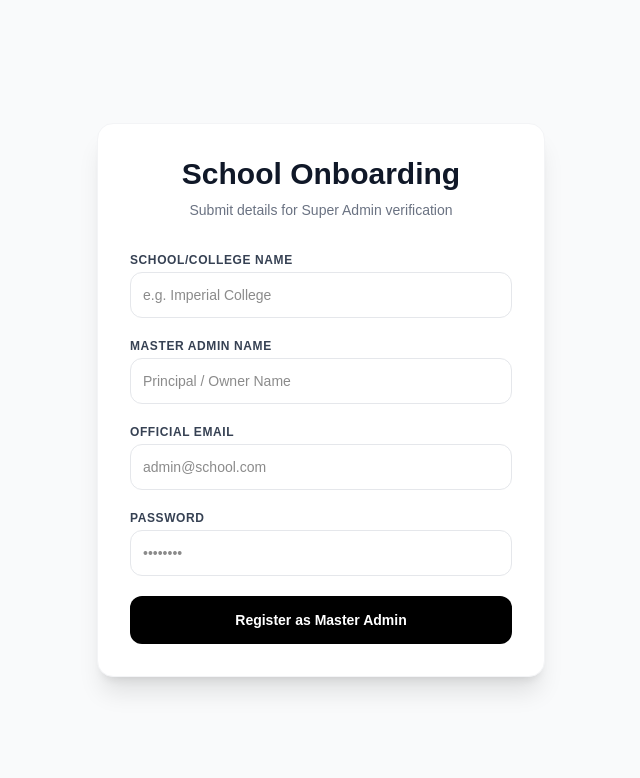
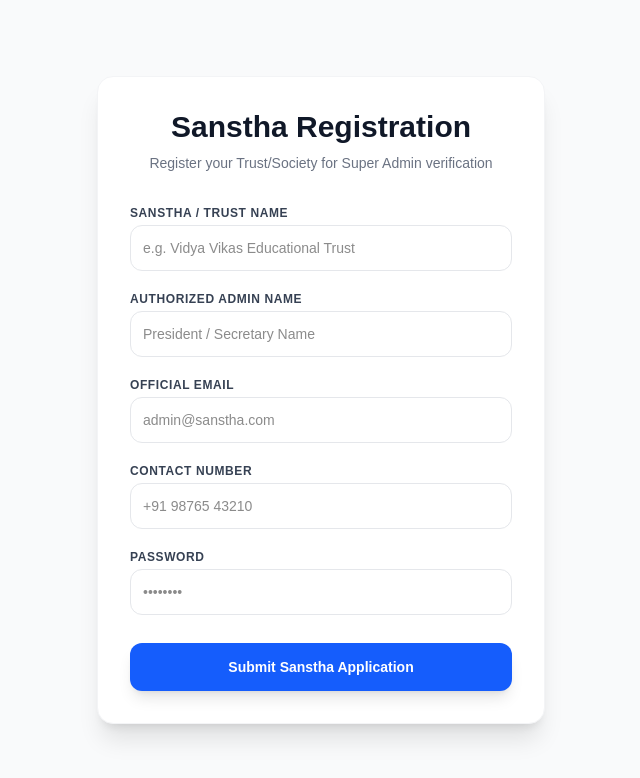
Before and after one commit to makeerp2026-gif/MAKE-ERP, a Next.js app: page /onboarding in a window 1280 px wide. Shown: the top 778 px of the page, without its empty margins (319-959 px from the left). Built offline with nearby package versions, Linux system fonts and the light colour scheme.

Commit message:
onboaring new super ad in dashboard

```diff
--- a/src/actions/auth.ts
+++ b/src/actions/auth.ts
@@ -107,23 +107,30 @@ export async function loginUser(formData: FormData) {
 }
 
 // ==========================================
-// 2. REGISTRATION FUNCTION (Onboarding)
+// // ==========================================
+// 2. REGISTRATION FUNCTION (Sanstha Onboarding)
 // ==========================================
 export async function registerSchool(formData: FormData) {
   const supabase = await createClient()
 
   const email = formData.get('email') as string
   const password = formData.get('password') as string
-  const schoolName = formData.get('schoolName') as string
+
+  // 🚀 Naye Form Fields Yahan Get Kiye
+  const sansthaName = formData.get('sansthaName') as string
   const adminName = formData.get('adminName') as string
+  const phone = formData.get('phone') as string
 
   const { data, error } = await supabase.auth.signUp({
     email,
     password,
     options: {
       data: {
-        school_name: schoolName,
+        sanstha_name: sansthaName, // school_name hata kar sanstha_name kar diya
         full_name: adminName,
+        phone: phone,              // Phone number add ho gaya
+        role: 'MASTER_ADMIN',      // 👈 Auto role assign
+        status: 'pending'          // 👈 Auto status assign
       }
     }
   })
@@ -133,6 +140,7 @@ export async function registerSchool(formData: FormData) {
     redirect(`/onboarding?error=${encodeURIComponent(error.message)}`)
   }
 
+  // 📧 OTP verification wale page par bhej rahe hain (Ekdum Premium Flow!)
   redirect('/verify-otp')
 }
 
--- a/src/app/(auth)/onboarding/page.tsx
+++ b/src/app/(auth)/onboarding/page.tsx
@@ -1,36 +1,81 @@
-import { registerSchool } from '@/actions/auth' // @/actions lagane se path ka error kabhi nahi aayega
+import { registerSchool } from '@/actions/auth' // Action ka naam aap chaho toh registerSanstha kar sakte ho baad mein
 
-export default function OnboardingPage() {
+export default function SansthaOnboardingPage() {
   return (
     <div className="min-h-screen flex items-center justify-center bg-gray-50 p-6">
       <div className="max-w-md w-full bg-white p-8 rounded-2xl shadow-xl border border-gray-100">
-        <h2 className="text-3xl font-black text-gray-900 text-center mb-2">School Onboarding</h2>
-        <p className="text-sm text-gray-500 text-center mb-8">Submit details for Super Admin verification</p>
+
+        {/* 🚀 Header Update Kar Diya Hai */}
+        <h2 className="text-3xl font-black text-gray-900 text-center mb-2">Sanstha Registration</h2>
+        <p className="text-sm text-gray-500 text-center mb-8">Register your Trust/Society for Super Admin verification</p>
 
         <form action={registerSchool} className="space-y-5">
+
+          {/* Sanstha Name Field */}
           <div>
-            <label className="block text-xs font-bold text-gray-700 uppercase tracking-wider mb-1">School/College Name</label>
-            <input name="schoolName" type="text" required className="w-full p-3 border border-gray-200 rounded-xl focus:ring-2 focus:ring-blue-500 outline-none text-sm transition-all" placeholder="e.g. Imperial College" />
+            <label className="block text-xs font-bold text-gray-700 uppercase tracking-wider mb-1">Sanstha / Trust Name</label>
+            <input
+              name="sansthaName"
+              type="text"
+              required
+              className="w-full p-3 border border-gray-200 rounded-xl focus:ring-2 focus:ring-blue-500 outline-none text-sm transition-all"
+              placeholder="e.g. Vidya Vikas Educational Trust"
+            />
           </div>
 
+          {/* Admin Name Field */}
           <div>
-            <label className="block text-xs font-bold text-gray-700 uppercase tracking-wider mb-1">Master Admin Name</label>
-            <input name="adminName" type="text" required className="w-full p-3 border border-gray-200 rounded-xl focus:ring-2 focus:ring-blue-500 outline-none text-sm transition-all" placeholder="Principal / Owner Name" />
+            <label className="block text-xs font-bold text-gray-700 uppercase tracking-wider mb-1">Authorized Admin Name</label>
+            <input
+              name="adminName"
+              type="text"
+              required
+              className="w-full p-3 border border-gray-200 rounded-xl focus:ring-2 focus:ring-blue-500 outline-none text-sm transition-all"
+              placeholder="President / Secretary Name"
+            />
           </div>
 
+          {/* Email Field */}
           <div>
             <label className="block text-xs font-bold text-gray-700 uppercase tracking-wider mb-1">Official Email</label>
-            <input name="email" type="email" required className="w-full p-3 border border-gray-200 rounded-xl focus:ring-2 focus:ring-blue-500 outline-none text-sm transition-all" placeholder="admin@school.com" />
+            <input
+              name="email"
+              type="email"
+              required
+              className="w-full p-3 border border-gray-200 rounded-xl focus:ring-2 focus:ring-blue-500 outline-none text-sm transition-all"
+              placeholder="admin@sanstha.com"
+            />
           </div>
 
+          {/* 📱 NAYA FIELD: Contact Number (KYC ke liye) */}
+          <div>
+            <label className="block text-xs font-bold text-gray-700 uppercase tracking-wider mb-1">Contact Number</label>
+            <input
+              name="phone"
+              type="tel"
+              required
+              className="w-full p-3 border border-gray-200 rounded-xl focus:ring-2 focus:ring-blue-500 outline-none text-sm transition-all"
+              placeholder="+91 98765 43210"
+            />
+          </div>
+
+          {/* Password Field */}
           <div>
             <label className="block text-xs font-bold text-gray-700 uppercase tracking-wider mb-1">Password</label>
-            <input name="password" type="password" required className="w-full p-3 border border-gray-200 rounded-xl focus:ring-2 focus:ring-blue-500 outline-none text-sm transition-all" placeholder="••••••••" />
+            <input
+              name="password"
+              type="password"
+              required
+              className="w-full p-3 border border-gray-200 rounded-xl focus:ring-2 focus:ring-blue-500 outline-none text-sm transition-all"
+              placeholder="••••••••"
+            />
           </div>
 
-          <button type="submit" className="w-full bg-black text-white p-3.5 rounded-xl font-bold text-sm hover:bg-gray-900 transition-all">
-            Register as Master Admin
+          {/* Submit Button Update */}
+          <button type="submit" className="w-full bg-blue-600 text-white p-3.5 rounded-xl font-bold text-sm hover:bg-blue-700 transition-all shadow-lg hover:shadow-blue-600/30 mt-2">
+            Submit Sanstha Application
           </button>
+
         </form>
       </div>
     </div>
```
